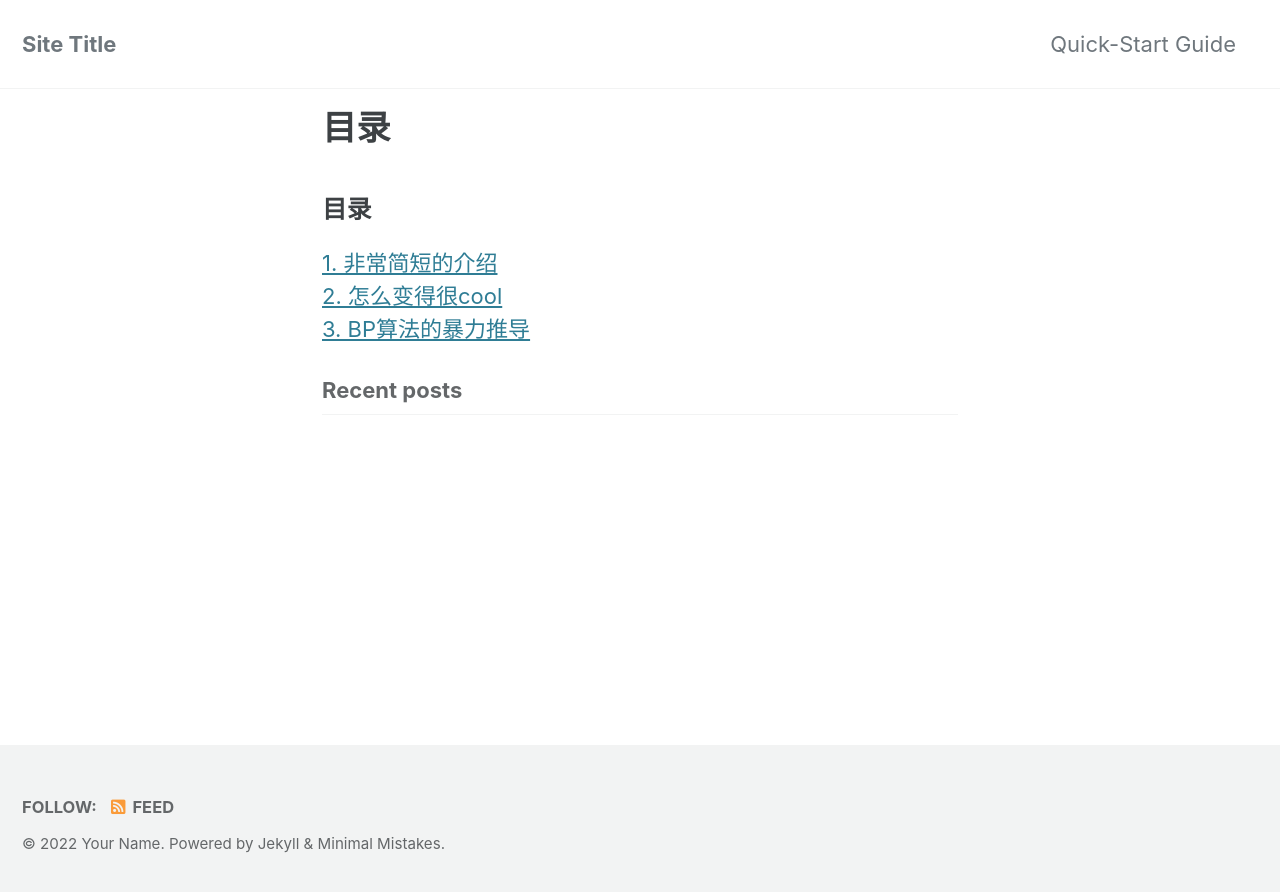
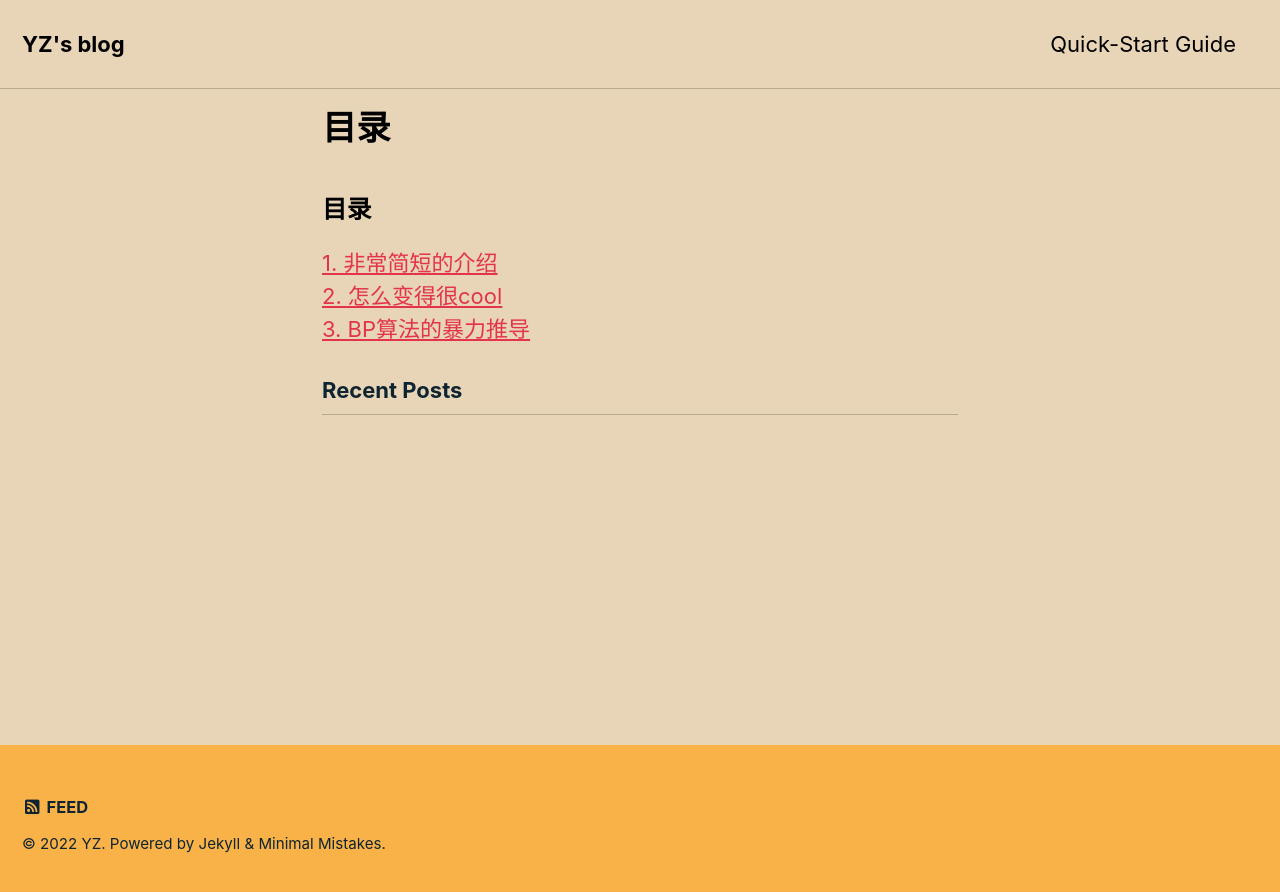
Before and after one commit to yz14/blog2, a Jekyll site: the page built from index.md, in a window 1280 px wide. Shown: the top 892 px of the page. Built offline with Jekyll 4.4.1, drawn with Linux system fonts in a browser that asks for light colours; cached includes are drawn as plain includes; our own code applies the rules of GitHub Pages for plain Markdown files; the list of posts is cut into pages by our own code.

Commit message:
Update _config.yml

```diff
--- a/_config.yml
+++ b/_config.yml
@@ -12,14 +12,14 @@
 
 # theme                  : "minimal-mistakes-jekyll"
 # remote_theme           : "mmistakes/minimal-mistakes"
-minimal_mistakes_skin    : "default" # "air", "aqua", "contrast", "dark", "dirt", "neon", "mint", "plum", "sunrise"
+minimal_mistakes_skin    : "sunrise" # "air", "aqua", "contrast", "dark", "dirt", "neon", "mint", "plum", "sunrise"
 
 # Site Settings
-locale                   : "en-US"
-title                    : "Site Title"
+locale                   : "cn-China"
+title                    : "YZ's blog"
 title_separator          : "-"
 subtitle                 : # site tagline that appears below site title in masthead
-name                     : "Your Name"
+name                     : "YZ"
 description              : "An amazing website."
 url                      : # the base hostname & protocol for your site e.g. "https://mmistakes.github.io"
 baseurl                  : # the subpath of your site, e.g. "/blog"
```
